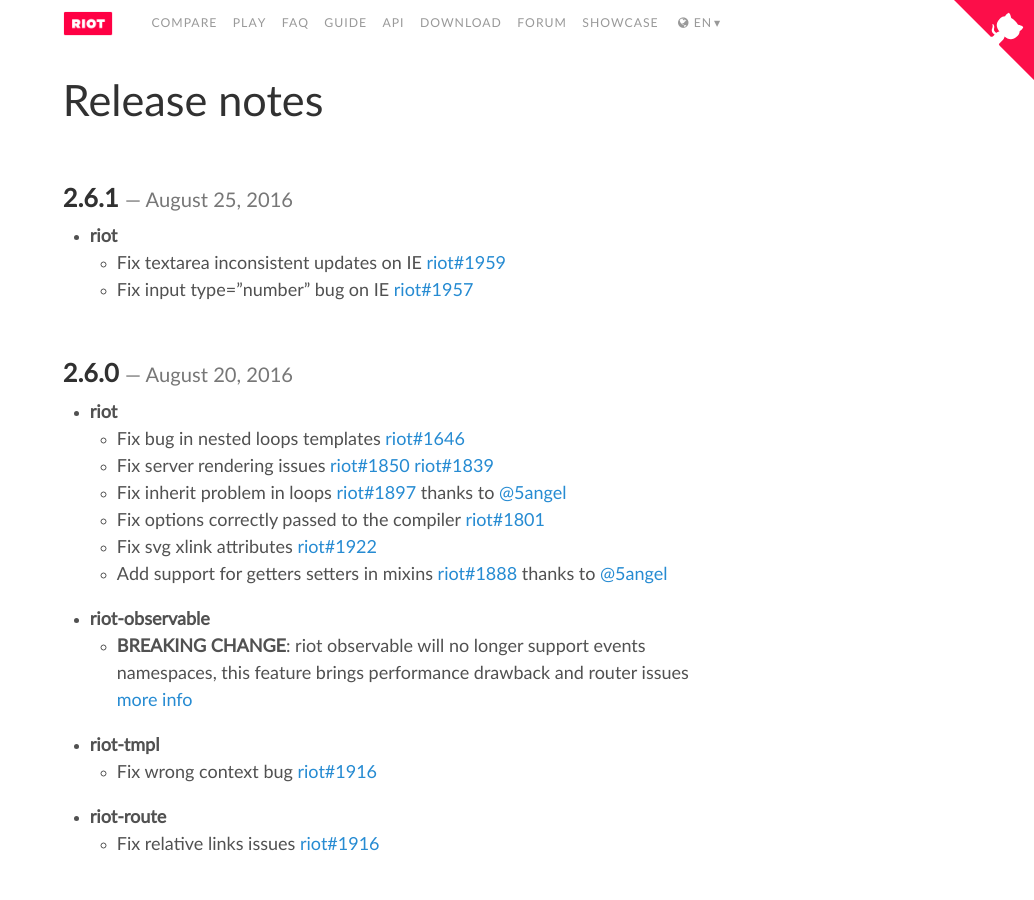
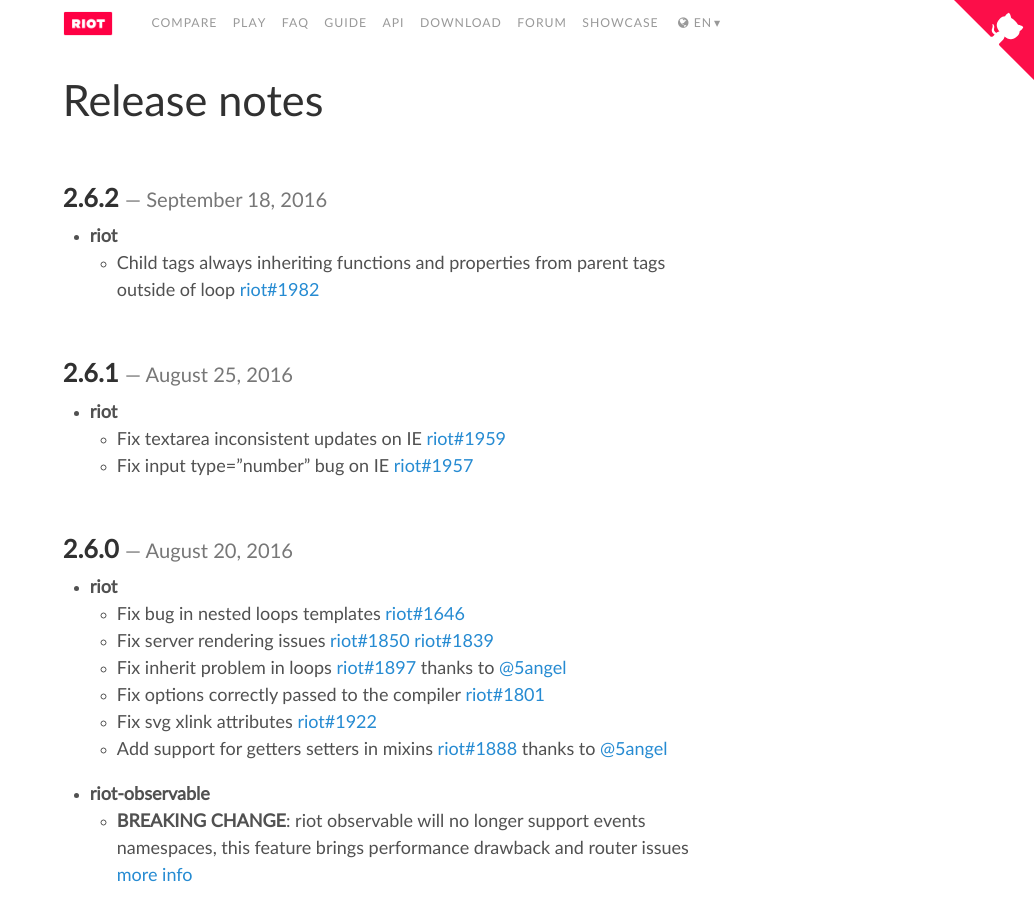
Before and after one commit to riot/riot.github.io, a Jekyll site: the page built from release-notes.md, in a window 1280 px wide and 900 px high. Shown: the whole window, without its empty margins (246-1280 px from the left). Built offline with Jekyll 4.4.1, drawn with Linux system fonts in a browser that asks for light colours; nearby versions of some CDN libraries; emoji names are drawn with the system emoji font.

Commit message:
added: release notes

```diff
--- a/_config.yml
+++ b/_config.yml
@@ -40,9 +40,9 @@
 # Custom vars
 minor_version:       2.6
 
-version:             2.6.1
-release_date:        August 25
-version_slurp:       Bug fix for a more consistent input behavior
+version:             2.6.2
+release_date:        September 18
+version_slurp:       Bug fix children parent inheritance
 repo:                https://github.com/riot/riot
 
 # Vars needed for the compare.md page
--- a/release-notes.md
+++ b/release-notes.md
@@ -5,6 +5,11 @@
 ---
 
 # {{ page.title }}
+
+## 2.6.2 *September 18, 2016*
+
+- __riot__
+  - Child tags always inheriting functions and properties from parent tags outside of loop [riot#1982](https://github.com/riot/riot/issues/1982)
 
 ## 2.6.1 *August 25, 2016*
 
```
